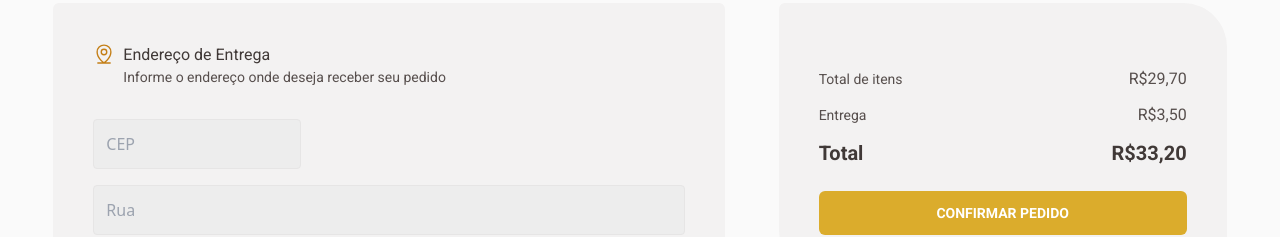
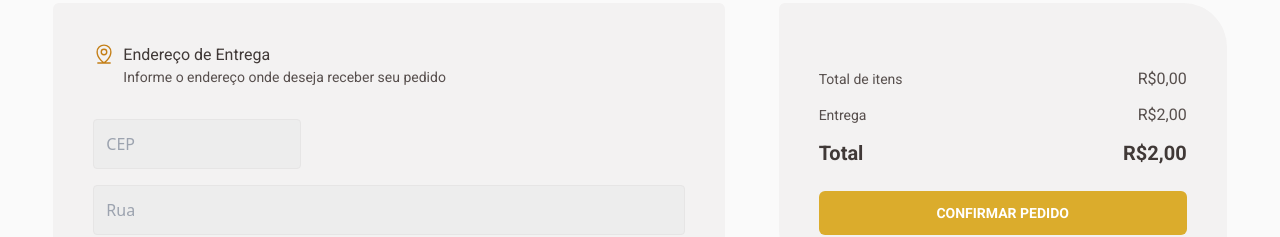
Before and after one commit to fabriciosouzza/nextjs-coffee-delivery, a Next.js app: page /checkout in a window 1280 px wide. Shown: the part 145-382 px from the top of the page. Built offline with nearby package versions, Linux system fonts and the light colour scheme.

Commit message:
feat: order values reduce implemented

```diff
--- a/app/checkout/page.tsx
+++ b/app/checkout/page.tsx
@@ -7,16 +7,23 @@ import { OrderContext } from "@/context/OrderContext";
 export default function Checkout() {
   const { productsState } = useContext(OrderContext);
 
+  const totalItems = productsState.reduce(function (acc, current) {
+    return acc + ((current.price as number) * (current.amount as number))
+  }, 0)
+
+  const deliveryFee = 2;
+  const totalOrder = totalItems + deliveryFee;
+
   return (
     <section className="container mx-auto flex justify-evenly mt-12">
-      <div>
+      <div className="flex flex-col">
         <h4 className="font-Baloo_2 text-lg font-bold text-base-subtitle">
           Complete seu pedido
         </h4>
         <AddressForm />
       </div>
 
-      <div>
+      <div className="mb-14">
         <h4 className="font-Baloo_2 text-lg font-bold text-base-subtitle">
           Cafés selecionados
         </h4>
@@ -25,25 +32,63 @@ export default function Checkout() {
             {productsState.map((product) => (
               <>
                 <ProductResumeCard key={product.id} data={product} />
-                <hr className="stroke-1 stroke-base-button self-stretch h-0 mb-4"/>
+                <hr className="stroke-1 stroke-base-button self-stretch h-0 mb-4" />
               </>
             ))}
           </div>
           <div className="flex flex-col justify-center items-start gap-3 self-stretch">
             <div className="flex justify-between items-center self-stretch">
-              <span className="font-Roboto text-sm text-right text-base-text">Total de itens</span>
-              <span className="font-Roboto text-base text-right text-base-text">R$29,70</span>
+              <span className="font-Roboto text-sm text-right text-base-text">
+                Total de itens
+              </span>
+              <span className="font-Roboto text-base text-right text-base-text">
+                R$
+                {String(
+                  totalItems.toLocaleString(undefined, {
+                    minimumFractionDigits: 2,
+                    maximumFractionDigits: 2,
+                  })
+                )
+                  .padEnd(4, "0")
+                  .replace(".", ",")}
+              </span>
             </div>
             <div className="flex justify-between items-center self-stretch">
-              <span className="font-Roboto text-sm text-right text-base-text">Entrega</span>
-              <span className="font-Roboto text-base text-right text-base-text">R$3,50</span>
+              <span className="font-Roboto text-sm text-right text-base-text">
+                Entrega
+              </span>
+              <span className="font-Roboto text-base text-right text-base-text">
+                R$
+                {String(
+                  deliveryFee.toLocaleString(undefined, {
+                    minimumFractionDigits: 2,
+                    maximumFractionDigits: 2,
+                  })
+                )
+                  .padEnd(4, "0")
+                  .replace(".", ",")}
+              </span>
             </div>
             <div className="flex justify-between items-center self-stretch">
-              <span className="font-Roboto text-xl font-bold text-right text-base-subtitle">Total</span>
-              <span className="font-Roboto text-xl font-bold text-right text-base-subtitle">R$33,20</span>
+              <span className="font-Roboto text-xl font-bold text-right text-base-subtitle">
+                Total
+              </span>
+              <span className="font-Roboto text-xl font-bold text-right text-base-subtitle">
+                R$
+                {String(
+                  totalOrder.toLocaleString(undefined, {
+                    minimumFractionDigits: 2,
+                    maximumFractionDigits: 2,
+                  })
+                )
+                  .padEnd(4, "0")
+                  .replace(".", ",")}
+              </span>
             </div>
           </div>
-          <button className="flex justify-center items-center py-3 px-2 gap-1 self-stretch rounded-md bg-yellow font-Roboto text-sm font-bold text-white uppercase">confirmar pedido</button>
+          <button className="flex justify-center items-center py-3 px-2 gap-1 self-stretch rounded-md bg-yellow font-Roboto text-sm font-bold text-white uppercase">
+            confirmar pedido
+          </button>
         </div>
       </div>
     </section>
--- a/app/components/ProductResumeCard.tsx
+++ b/app/components/ProductResumeCard.tsx
@@ -32,6 +32,7 @@ export default function ProductResumeCard(attributes: resumeActionOrderType) {
     }
   }
 
+  const totalItemsPerCoffee = ((attributes.data.price as number) * (attributes.data.amount as number)).toLocaleString(undefined, {minimumFractionDigits: 2, maximumFractionDigits: 2})
   const coffeeResumeImage = `http://coffee-strapi:1337${attributes.data.image}`;
 
   return (
@@ -83,7 +84,7 @@ export default function ProductResumeCard(attributes: resumeActionOrderType) {
         </div>
       </div>
       <span className="font-Roboto text-base font-bold text-base-text">
-        R${String((attributes.data.price as number) *  (attributes.data.amount as number)).padEnd(4, "0").replace(".", ",")}
+        R${String(totalItemsPerCoffee).padEnd(4, "0").replace(".", ",")}
       </span>
     </section>
   );
```
